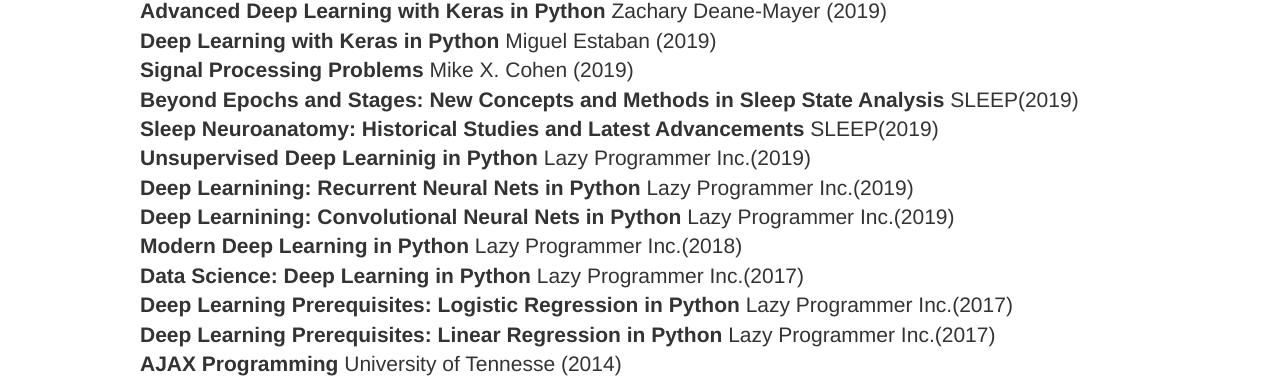
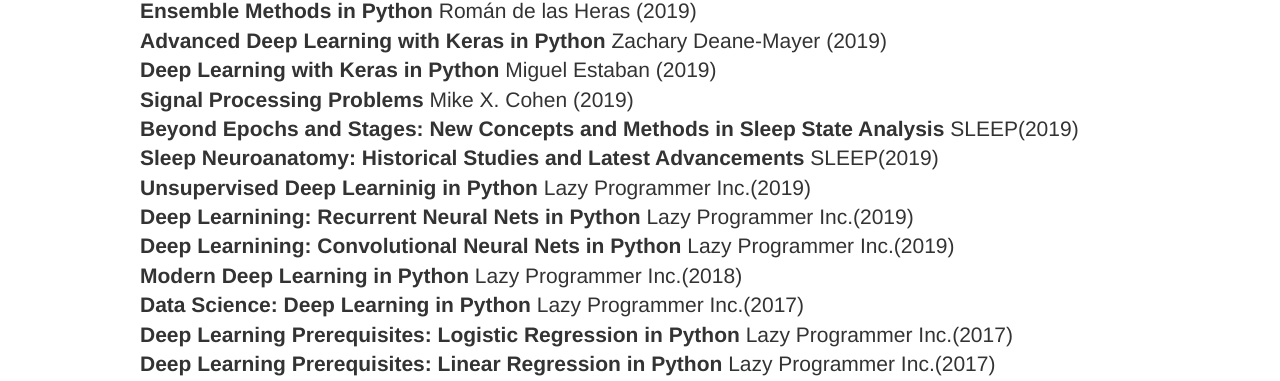
Before and after one commit to gtoban/gabrieltoban.com, a plain HTML site: page index.html in a window 1280 px wide. Shown: the part 719-1100 px from the top of the page. Drawn offline with Linux system fonts and the light colour scheme; some icons are missing; files whose address does not match are found by name.

Commit message:
Update index.html

```diff
--- a/index.html
+++ b/index.html
@@ -234,6 +234,7 @@
 							<ul>
 								<div class="container">
 									<ul class="list-unstyled">
+										<li><strong>Ensemble Methods in Python</strong> Román de las Heras (2019)</li>
 										<li><strong>Advanced Deep Learning with Keras in Python</strong> Zachary Deane-Mayer (2019)</li>
 										<li><strong>Deep Learning with Keras in Python</strong> Miguel Estaban (2019)</li>
 										<li><strong>Signal Processing Problems</strong> Mike X. Cohen (2019)</li>
```
